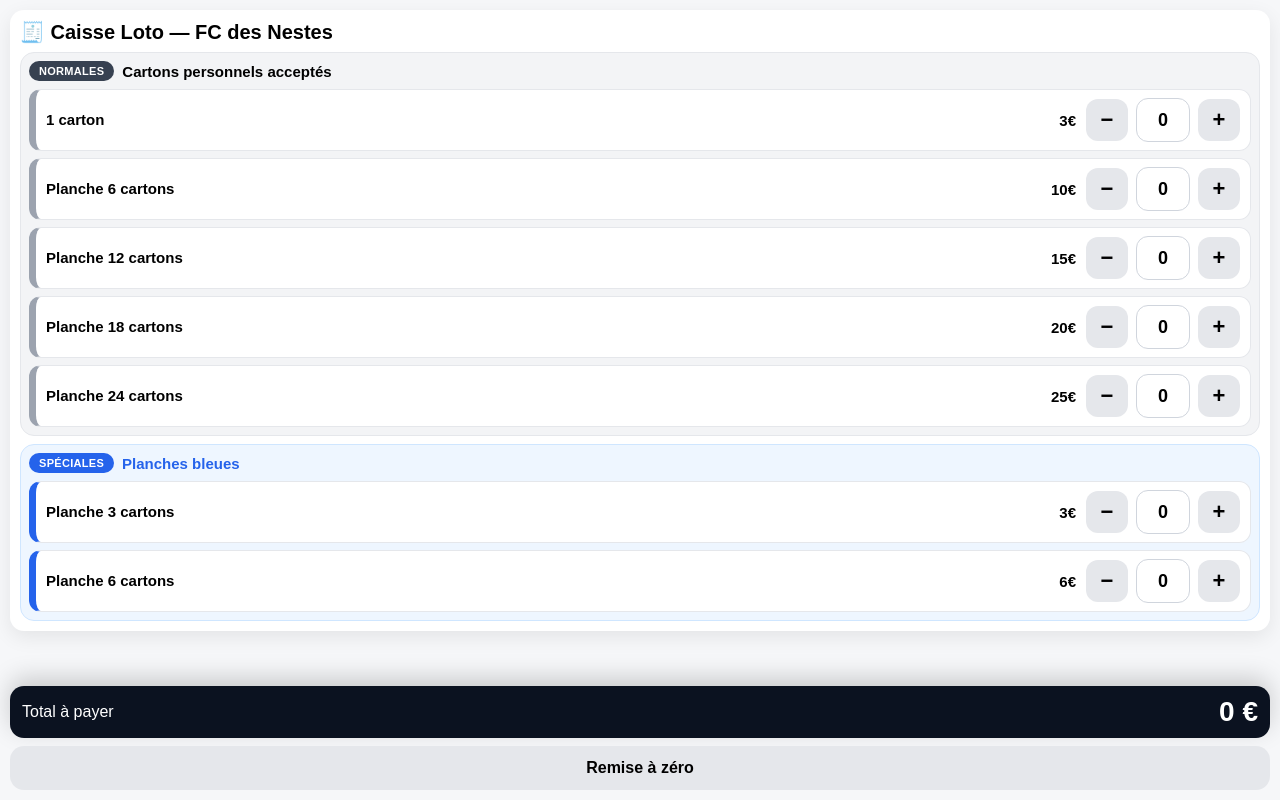
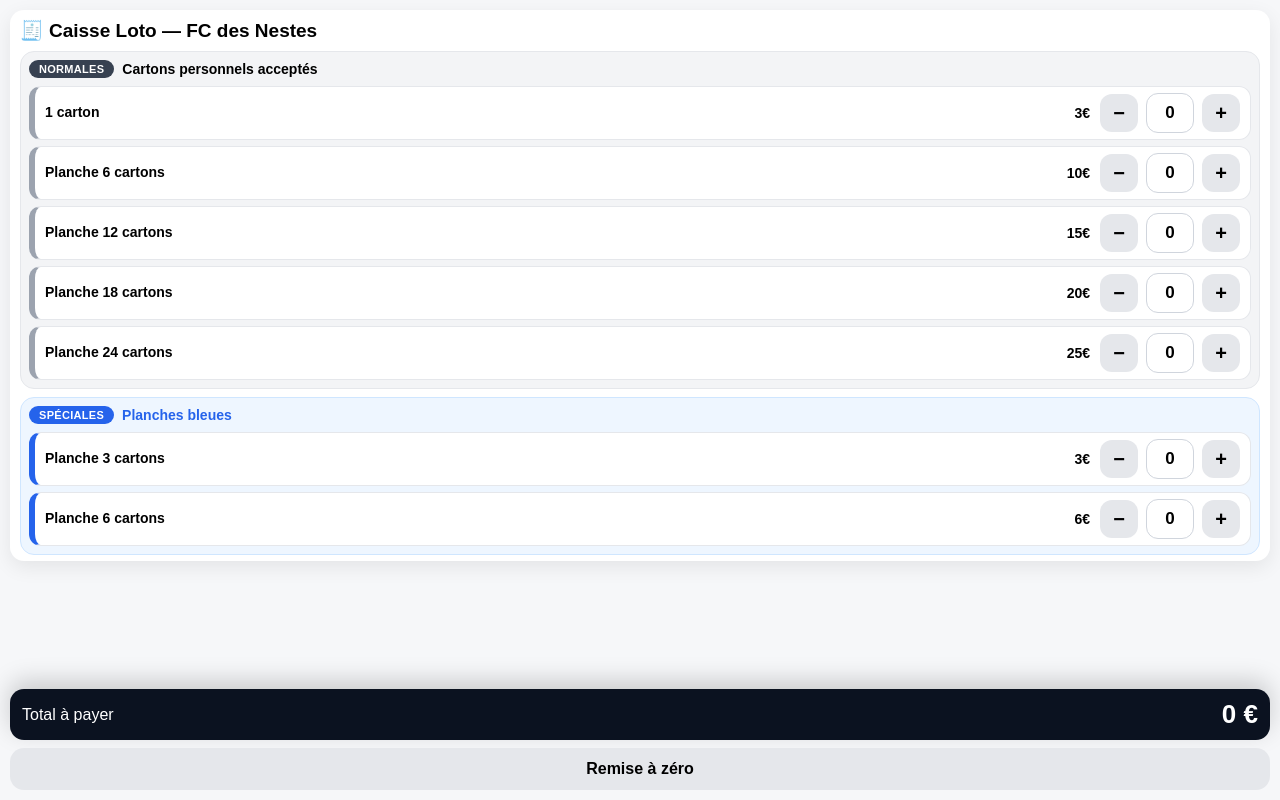
Before and after one commit to pierrechaneau-web/caisse-loto, a plain HTML site: page index.html in a window 1280 px wide. Drawn offline with Linux system fonts and the light colour scheme.

Commit message:
index.html

```diff
--- a/index.html
+++ b/index.html
@@ -22,31 +22,32 @@
 
       --dark: #0b1220;
 
-      --btn: 42px;
-      --valW: 52px;
-      --rowPadY: 8px;
+      /* ✅ plus compact */
+      --btn: 38px;
+      --valW: 46px;
+      --rowPadY: 6px;
       --rowPadX: 10px;
       --radius: 14px;
 
-      --h1: 20px;
-      --h3: 15px;
-      --label: 15px;
-      --price: 15px;
-      --total: 28px;
+      --h1: 19px;
+      --h3: 14px;
+      --label: 14px;
+      --price: 14px;
+      --total: 26px;
 
-      /* Hauteur approximative de la barre du bas (Total + bouton) */
-      --bottomBarSpace: 140px;
+      /* ✅ hauteur approximative de la barre fixe (Total + bouton) */
+      --bottomBarSpace: 175px;
     }
 
     @media (max-width: 380px){
       :root{
-        --btn: 40px;
-        --valW: 48px;
-        --h1: 19px;
-        --label: 14px;
-        --price: 14px;
-        --total: 27px;
-        --bottomBarSpace: 150px;
+        --btn: 36px;
+        --valW: 44px;
+        --h1: 18px;
+        --label: 13.5px;
+        --price: 13.5px;
+        --total: 25px;
+        --bottomBarSpace: 185px;
       }
     }
 
@@ -57,9 +58,9 @@
     }
     * { -webkit-tap-highlight-color: transparent; }
 
+    /* ✅ laisse TOUJOURS assez de place sous la liste pour ne jamais être cachée */
     .wrap{
       padding: 10px;
-      /* ✅ IMPORTANT : laisse de la place pour que la liste ne soit pas cachée par la barre sticky */
       padding-bottom: calc(var(--bottomBarSpace) + env(safe-area-inset-bottom));
       min-height: 100%;
       box-sizing: border-box;
@@ -100,7 +101,7 @@
     .badge{
       font-size: 11px;
       font-weight: 900;
-      padding: 4px 10px;
+      padding: 3px 10px;
       border-radius: 999px;
       letter-spacing: .3px;
       color: #fff;
@@ -117,7 +118,7 @@
     .list{
       display: flex;
       flex-direction: column;
-      gap: 7px;
+      gap: 6px;
     }
 
     .item{
@@ -130,13 +131,21 @@
       padding: var(--rowPadY) var(--rowPadX);
       box-sizing: border-box;
     }
-    .item.normRow{ border-left: 7px solid var(--neutral); }
-    .item.specRow{ border-left: 7px solid var(--blue); }
+    .item.normRow{ border-left: 6px solid var(--neutral); }
+    .item.specRow{ border-left: 6px solid var(--blue); }
 
     .label{ flex: 1; min-width: 0; }
-    .label b{ display:block; font-size: var(--label); line-height: 1.15; }
+    .label b{
+      display:block;
+      font-size: var(--label);
+      line-height: 1.12;
+    }
 
-    .price{ font-weight: 900; font-size: var(--price); white-space: nowrap; }
+    .price{
+      font-weight: 900;
+      font-size: var(--price);
+      white-space: nowrap;
+    }
 
     .qty{ display:flex; align-items:center; gap: 8px; }
 
@@ -153,7 +162,7 @@
       border: 0;
       border-radius: 12px;
       background: #e5e7eb;
-      font-size: 22px;
+      font-size: 20px;
       font-weight: 900;
       line-height: 1;
     }
@@ -167,14 +176,14 @@
       display:flex;
       align-items:center;
       justify-content:center;
-      font-size: 18px;
+      font-size: 17px;
       font-weight: 900;
       background:#fff;
     }
 
-    /* Barre du bas sticky */
+    /* ✅ barre fixe en bas */
     .bottom-bar{
-      position: fixed; /* ✅ encore plus stable que sticky */
+      position: fixed;
       left: 10px;
       right: 10px;
       bottom: calc(10px + env(safe-area-inset-bottom));
@@ -200,7 +209,7 @@
     }
 
     .raz{
-      height: 44px;
+      height: 42px;
       border: 0;
       border-radius: var(--radius);
       background: #e5e7eb;
@@ -208,6 +217,9 @@
       font-weight: 900;
     }
     .raz:active{ transform: scale(0.99); }
+
+    /* option : un peu moins de place au dessus pour que ça fasse “pro” */
+    .card { padding-bottom: 6px; }
   </style>
 </head>
 
@@ -228,8 +240,7 @@
     </div>
   </div>
 
-  <!-- Barre fixe (ne recouvre plus le contenu grâce au padding-bottom de .wrap) -->
-  <div class="bottom-bar">
+  <div class="bottom-bar" id="bottomBar">
     <div class="total-bar">
       <div>Total à payer</div>
       <div class="amt" id="total">0 €</div>
@@ -299,6 +310,8 @@
     for (const k in state) state[k] = 0;
     for (const k in state) document.getElementById("val-" + k).textContent = "0";
     calc();
+    // remonte en haut après reset (pratique à la caisse)
+    window.scrollTo({ top: 0, behavior: "smooth" });
   });
 
   calc();
```
